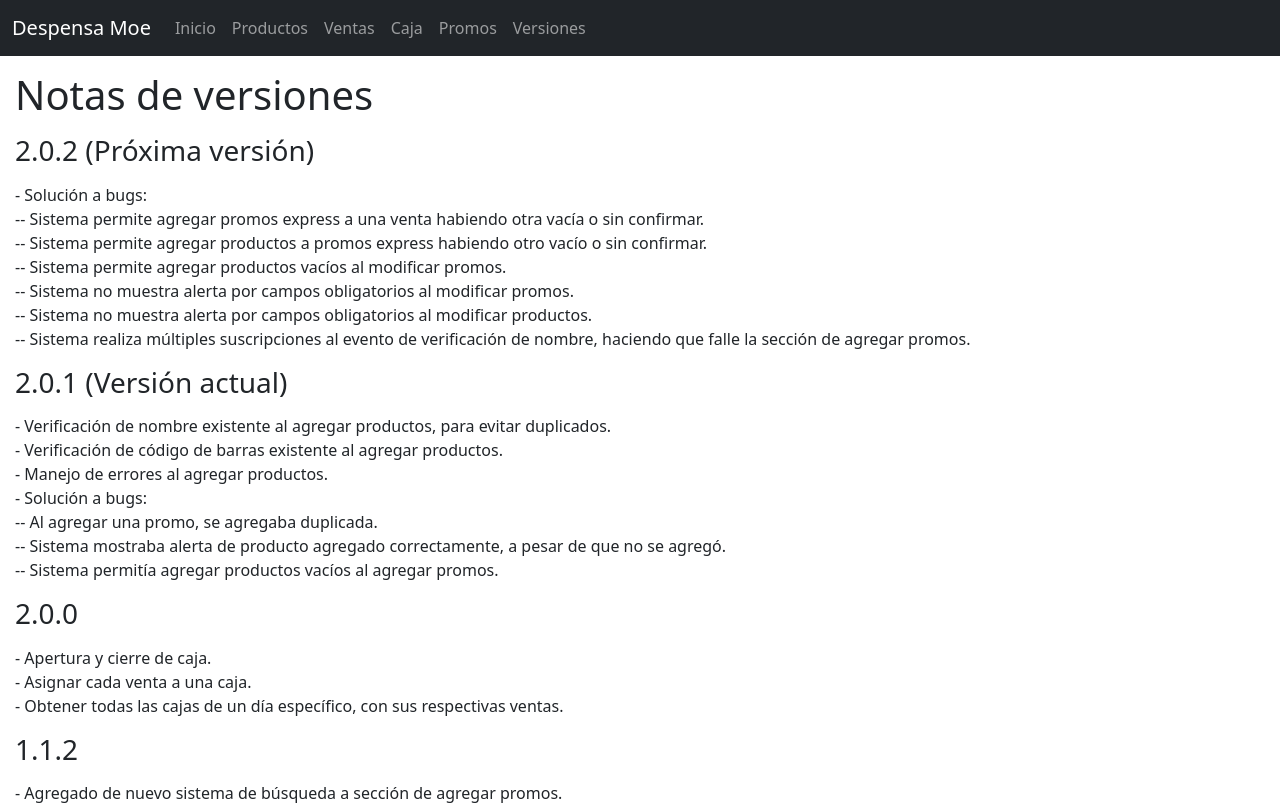
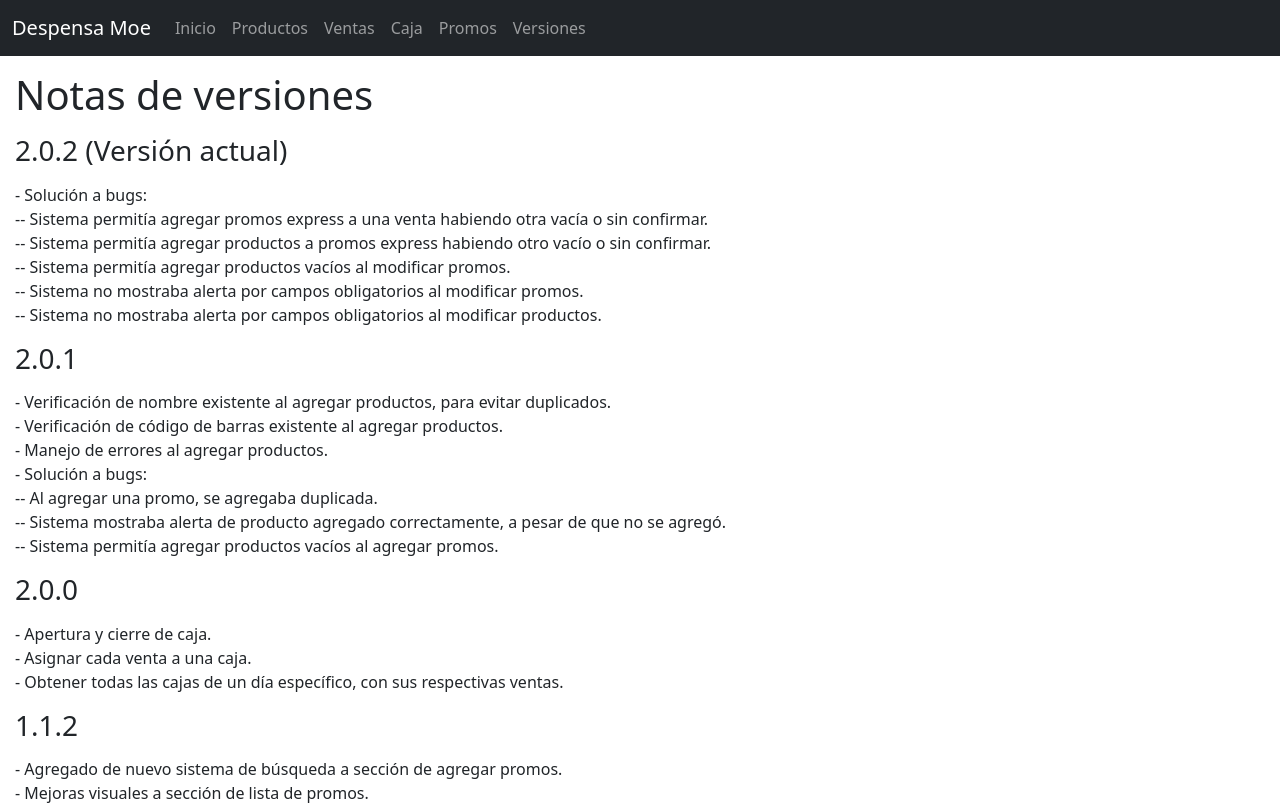
Before and after one commit to Leo22mv/moe-erp, an Angular app: page /versions in a window 1280 px wide. Shown: the top 805 px of the page. Built offline with nearby package versions, Linux system fonts and the light colour scheme.

Commit message:
2.0.2-36-release: 2.0.2

```diff
--- a/package.json
+++ b/package.json
@@ -1,6 +1,6 @@
 {
   "name": "moe-erp",
-  "version": "2.0.1",
+  "version": "2.0.2",
   "main": "src/main.js",
   "author": "Leo Martinez",
   "description": "Despensa moe sistema",
--- a/src/app/components/views/versions/versions.component.html
+++ b/src/app/components/views/versions/versions.component.html
@@ -1,17 +1,16 @@
 <h1>Notas de versiones</h1>
 
-<h3>2.0.2 (Próxima versión)</h3>
+<h3>2.0.2 (Versión actual)</h3>
 <p>
 - Solución a bugs:<br>
--- Sistema permite agregar promos express a una venta habiendo otra vacía o sin confirmar.<br>
--- Sistema permite agregar productos a promos express habiendo otro vacío o sin confirmar.<br>
--- Sistema permite agregar productos vacíos al modificar promos.<br>
--- Sistema no muestra alerta por campos obligatorios al modificar promos.<br>
--- Sistema no muestra alerta por campos obligatorios al modificar productos.<br>
--- Sistema realiza múltiples suscripciones al evento de verificación de nombre, haciendo que falle la sección de agregar promos.
+-- Sistema permitía agregar promos express a una venta habiendo otra vacía o sin confirmar.<br>
+-- Sistema permitía agregar productos a promos express habiendo otro vacío o sin confirmar.<br>
+-- Sistema permitía agregar productos vacíos al modificar promos.<br>
+-- Sistema no mostraba alerta por campos obligatorios al modificar promos.<br>
+-- Sistema no mostraba alerta por campos obligatorios al modificar productos.
 </p>
 
-<h3>2.0.1 (Versión actual)</h3>
+<h3>2.0.1</h3>
 <p>
 - Verificación de nombre existente al agregar productos, para evitar duplicados.<br>
 - Verificación de código de barras existente al agregar productos.<br>
```
Also changed, not shown: 1 other file (tests, documents, lock files or other folders).
